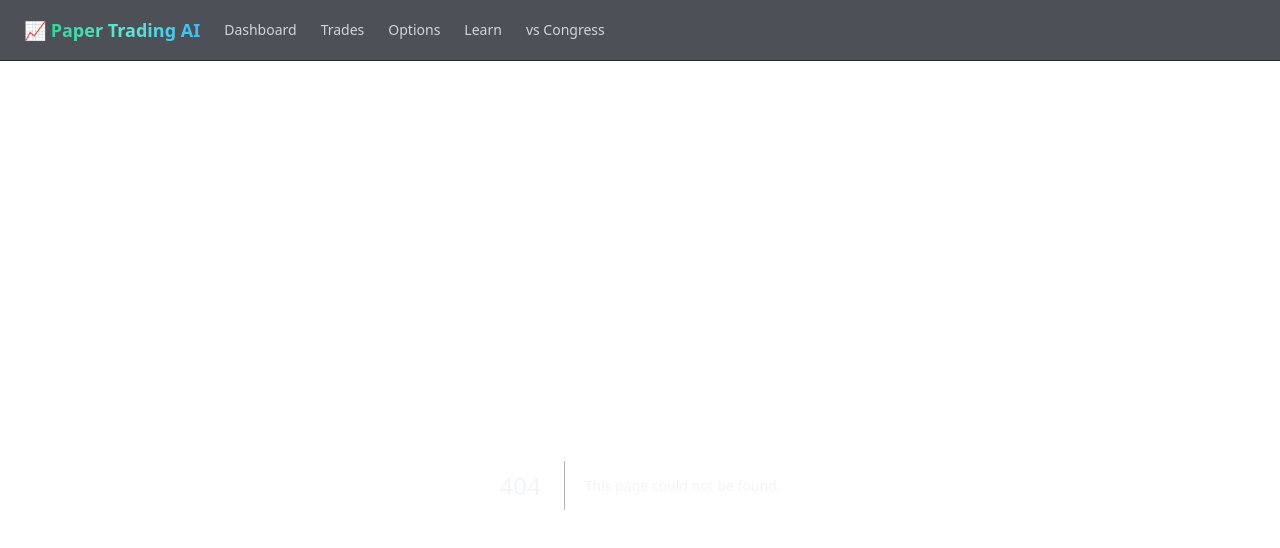
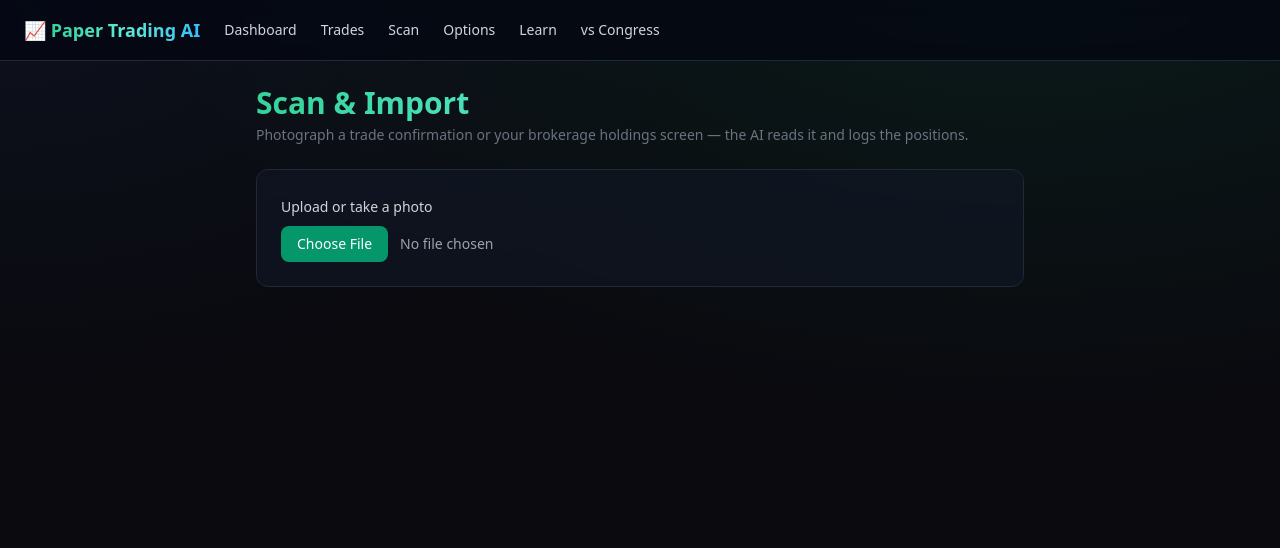
Before and after one commit to asoracca/tradejournal, a Next.js app: page /scan in a window 1280 px wide. Before the commit this address had no page. Shown: the top 548 px of the page. Built offline with nearby package versions, Linux system fonts and the light colour scheme.

Commit message:
add photo-scan import via Gemini vision

```diff
--- /dev/null
+++ b/app/api/scan/route.ts
@@ -0,0 +1,70 @@
+import { NextRequest, NextResponse } from "next/server";
+
+export async function POST(req: NextRequest) {
+  const { imageBase64, mimeType } = await req.json();
+  const apiKey = process.env.GEMINI_API_KEY;
+  if (!apiKey) return NextResponse.json({ error: "GEMINI_API_KEY not set in Vercel" }, { status: 400 });
+  if (!imageBase64) return NextResponse.json({ error: "No image provided" }, { status: 400 });
+
+  const prompt =
+    "This image is a brokerage trade confirmation or a portfolio/holdings screen. " +
+    "Extract every position you can clearly identify. For each: ticker symbol (uppercase), " +
+    "type (STOCK, OPTION, or FUTURE), side (BUY for holdings or long, SELL for short), " +
+    "quantity (shares or contracts), and entryPrice (average cost or price per share/contract). " +
+    "If it is a holdings screenshot, side is BUY and entryPrice is the average cost. " +
+    "Only include rows you are confident about. If you cannot read it, return an empty list.";
+
+  const schema = {
+    type: "OBJECT",
+    properties: {
+      positions: {
+        type: "ARRAY",
+        items: {
+          type: "OBJECT",
+          properties: {
+            ticker: { type: "STRING" },
+            type: { type: "STRING", enum: ["STOCK", "OPTION", "FUTURE"] },
+            side: { type: "STRING", enum: ["BUY", "SELL"] },
+            quantity: { type: "NUMBER" },
+            entryPrice: { type: "NUMBER" },
+          },
+          required: ["ticker", "quantity", "entryPrice"],
+        },
+      },
+    },
+    required: ["positions"],
+  };
+
+  const url = "https://generativelanguage.googleapis.com/v1beta/models/gemini-2.5-flash:generateContent?key=" + apiKey;
+  const res = await fetch(url, {
+    method: "POST",
+    headers: { "Content-Type": "application/json" },
+    body: JSON.stringify({
+      contents: [{ role: "user", parts: [
+        { text: prompt },
+        { inlineData: { mimeType: mimeType || "image/jpeg", data: imageBase64 } },
+      ] }],
+      generationConfig: { responseMimeType: "application/json", responseSchema: schema, maxOutputTokens: 2000 },
+    }),
+  });
+
+  if (!res.ok) {
+    const t = await res.text();
+    return NextResponse.json({ error: "Gemini " + res.status + ": " + t.slice(0, 300) }, { status: 500 });
+  }
+
+  const data = await res.json();
+  const text = data?.candidates?.[0]?.content?.parts?.[0]?.text || "{}";
+  let parsed: { positions?: Array<Record<string, unknown>> } = {};
+  try { parsed = JSON.parse(text); } catch { parsed = { positions: [] }; }
+
+  const positions = (parsed.positions || []).map((p) => ({
+    ticker: String(p.ticker || "").toUpperCase(),
+    type: (p.type as string) || "STOCK",
+    side: (p.side as string) || "BUY",
+    quantity: Number(p.quantity) || 0,
+    entryPrice: Number(p.entryPrice) || 0,
+  })).filter((p) => p.ticker);
+
+  return NextResponse.json({ positions });
+}
--- a/app/layout.tsx
+++ b/app/layout.tsx
@@ -15,6 +15,7 @@ export default function RootLayout({ children }: { children: React.ReactNode })
           <span className="font-bold text-lg">📈 <span className="gradient-text">Paper Trading AI</span></span>
           <Link href="/" className="text-sm text-gray-300 hover:text-emerald-400">Dashboard</Link>
           <Link href="/trades" className="text-sm text-gray-300 hover:text-emerald-400">Trades</Link>
+          <Link href="/scan" className="text-sm text-gray-300 hover:text-emerald-400">Scan</Link>
           <Link href="/options" className="text-sm text-gray-300 hover:text-emerald-400">Options</Link>
           <Link href="/learn" className="text-sm text-gray-300 hover:text-emerald-400">Learn</Link>
           <Link href="/congress" className="text-sm text-gray-300 hover:text-emerald-400">vs Congress</Link>
--- /dev/null
+++ b/app/scan/page.tsx
@@ -0,0 +1,118 @@
+"use client";
+
+import { useState, type ChangeEvent } from "react";
+
+type Pos = { ticker: string; type: string; side: string; quantity: number; entryPrice: number };
+
+function resizeImage(file: File): Promise<{ base64: string; dataUrl: string }> {
+  return new Promise((resolve, reject) => {
+    const reader = new FileReader();
+    reader.onload = () => {
+      const img = new Image();
+      img.onload = () => {
+        const maxDim = 1400;
+        let width = img.width, height = img.height;
+        if (width > maxDim || height > maxDim) {
+          const scale = maxDim / Math.max(width, height);
+          width = Math.round(width * scale);
+          height = Math.round(height * scale);
+        }
+        const canvas = document.createElement("canvas");
+        canvas.width = width; canvas.height = height;
+        const ctx = canvas.getContext("2d");
+        if (!ctx) return reject(new Error("Canvas not supported"));
+        ctx.drawImage(img, 0, 0, width, height);
+        const dataUrl = canvas.toDataURL("image/jpeg", 0.85);
+        resolve({ base64: dataUrl.split(",")[1], dataUrl });
+      };
+      img.onerror = () => reject(new Error("Could not read image"));
+      img.src = reader.result as string;
+    };
+    reader.onerror = () => reject(new Error("Could not read file"));
+    reader.readAsDataURL(file);
+  });
+}
+
+export default function ScanPage() {
+  const [busy, setBusy] = useState(false);
+  const [error, setError] = useState<string | null>(null);
+  const [positions, setPositions] = useState<Pos[]>([]);
+  const [preview, setPreview] = useState<string | null>(null);
+  const [added, setAdded] = useState(0);
+
+  async function handleFile(e: ChangeEvent<HTMLInputElement>) {
+    const file = e.target.files?.[0];
+    if (!file) return;
+    setError(null); setAdded(0); setPositions([]); setBusy(true);
+    try {
+      const { base64, dataUrl } = await resizeImage(file);
+      setPreview(dataUrl);
+      const res = await fetch("/api/scan", { method: "POST", headers: { "Content-Type": "application/json" }, body: JSON.stringify({ imageBase64: base64, mimeType: "image/jpeg" }) });
+      const data = await res.json();
+      if (!res.ok) throw new Error(data.error || "Scan failed");
+      setPositions(Array.isArray(data.positions) ? data.positions : []);
+      if (!data.positions || data.positions.length === 0) setError("Couldn't read any positions. Try a clearer, closer photo.");
+    } catch (err) { setError((err as Error).message); }
+    finally { setBusy(false); }
+  }
+
+  function updatePos(i: number, field: string, value: string) {
+    setPositions((ps) => ps.map((p, idx) => idx === i ? { ...p, [field]: (field === "quantity" || field === "entryPrice") ? Number(value) : value } : p));
+  }
+  function removePos(i: number) { setPositions((ps) => ps.filter((_, idx) => idx !== i)); }
+
+  async function addAll() {
+    setBusy(true); setError(null);
+    let count = 0;
+    try {
+      for (const p of positions) {
+        const res = await fetch("/api/trades", { method: "POST", headers: { "Content-Type": "application/json" }, body: JSON.stringify({ ...p, strategy: "Imported", notes: "Imported from photo" }) });
+        if (res.ok) count++;
+      }
+      setAdded(count); setPositions([]);
+    } catch (err) { setError((err as Error).message); }
+    finally { setBusy(false); }
+  }
+
+  return (
+    <div className="max-w-3xl mx-auto space-y-6">
+      <header>
+        <h1 className="text-3xl font-bold gradient-text">Scan &amp; Import</h1>
+        <p className="text-gray-500 text-sm mt-1">Photograph a trade confirmation or your brokerage holdings screen — the AI reads it and logs the positions.</p>
+      </header>
+
+      <div className="card p-6">
+        <label className="block">
+          <span className="text-sm text-gray-300">Upload or take a photo</span>
+          <input type="file" accept="image/*" capture="environment" onChange={handleFile} disabled={busy}
+            className="mt-2 block w-full text-sm text-gray-400 file:mr-3 file:rounded-lg file:border-0 file:bg-emerald-600 file:px-4 file:py-2 file:text-white hover:file:bg-emerald-500" />
+        </label>
+        {busy && <p className="text-emerald-400 text-sm mt-3">Reading image…</p>}
+        {error && <p className="text-red-400 text-sm mt-3">⚠ {error}</p>}
+        {preview && <img src={preview} alt="preview" className="mt-4 max-h-48 rounded-lg border border-gray-800" />}
+      </div>
+
+      {added > 0 && <div className="card p-4 text-emerald-300 text-sm">✓ Added {added} position(s) to your journal. Check the Dashboard.</div>}
+
+      {positions.length > 0 && (
+        <div className="card p-6 space-y-4">
+          <h2 className="font-semibold">Review before adding</h2>
+          <p className="text-xs text-gray-500">Check each row against your photo and fix anything the AI misread.</p>
+          <div className="space-y-2">
+            {positions.map((p, i) => (
+              <div key={i} className="grid grid-cols-12 gap-2 items-center">
+                <input className="input col-span-3" value={p.ticker} onChange={(e) => updatePos(i, "ticker", e.target.value)} />
+                <select className="input col-span-2" value={p.type} onChange={(e) => updatePos(i, "type", e.target.value)}><option value="STOCK">Stock</option><option value="OPTION">Option</option><option value="FUTURE">Future</option></select>
+                <select className="input col-span-2" value={p.side} onChange={(e) => updatePos(i, "side", e.target.value)}><option value="BUY">Buy</option><option value="SELL">Sell</option></select>
+                <input className="input col-span-2" type="number" step="any" value={p.quantity} onChange={(e) => updatePos(i, "quantity", e.target.value)} />
+                <input className="input col-span-2" type="number" step="any" value={p.entryPrice} onChange={(e) => updatePos(i, "entryPrice", e.target.value)} />
+                <button onClick={() => removePos(i)} className="col-span-1 text-gray-500 hover:text-red-400">✕</button>
+              </div>
+            ))}
+          </div>
+          <button onClick={addAll} disabled={busy} className="bg-emerald-600 hover:bg-emerald-500 disabled:opacity-50 rounded-lg px-5 py-2.5 font-medium">{busy ? "Adding…" : "Add all to journal"}</button>
+        </div>
+      )}
+    </div>
+  );
+}
```
